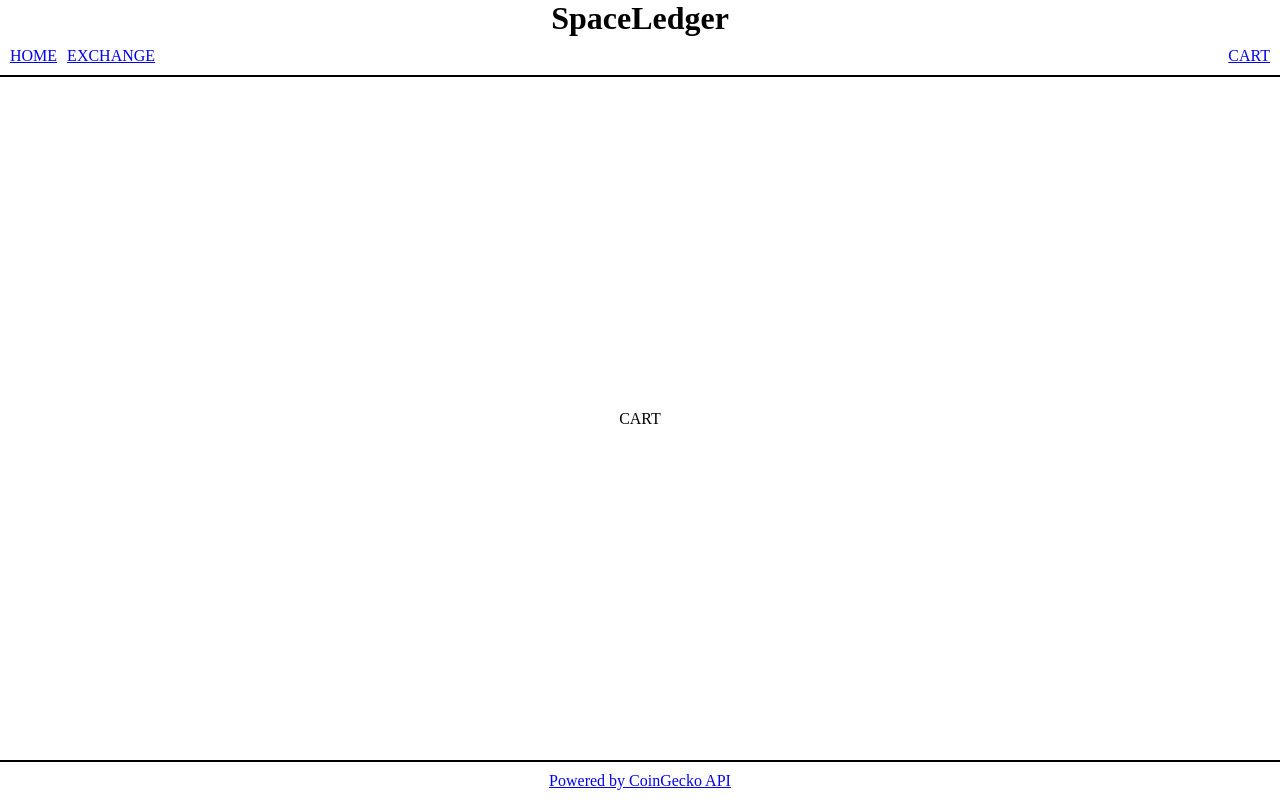
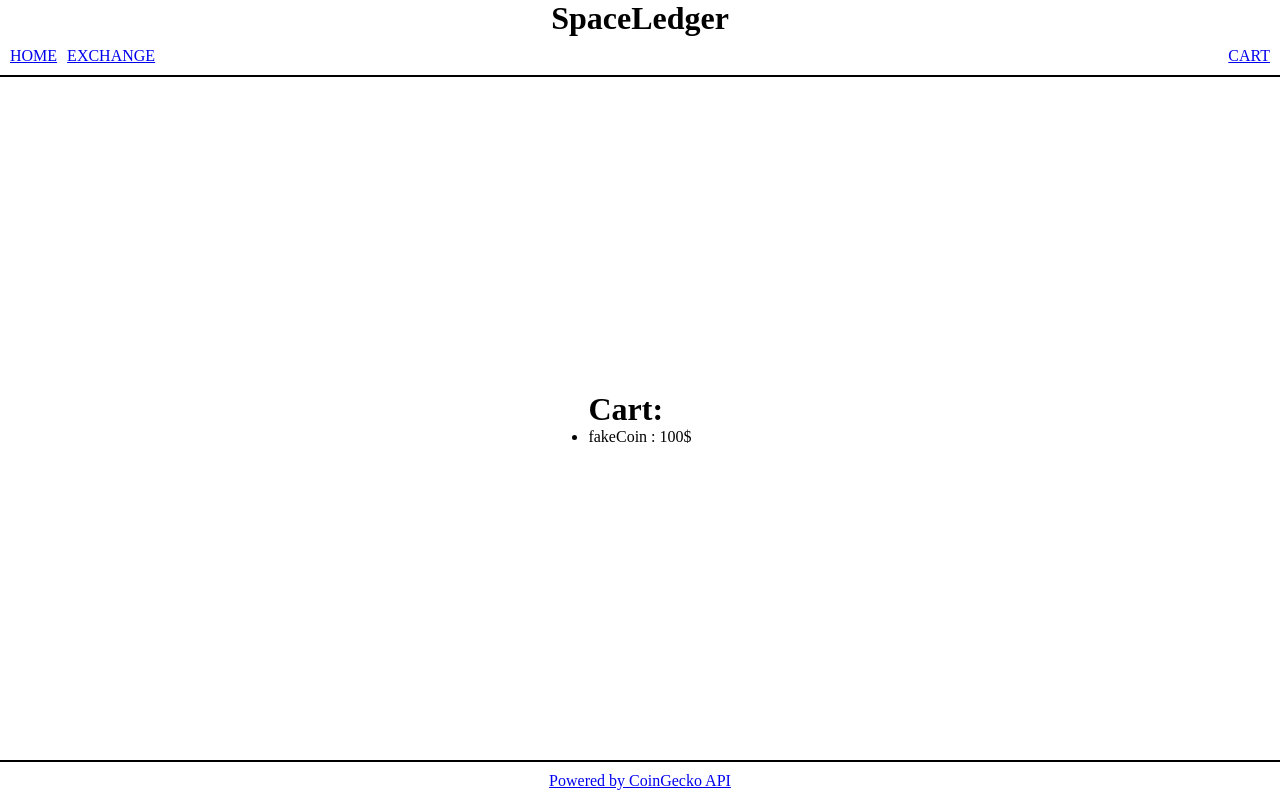
Before and after one commit to martinsmeder/shopping_cart, a React (Vite) app: page /cart in a window 1280 px wide. Built offline with nearby package versions, Linux system fonts and the light colour scheme.

Commit message:
Added dummy cart logic

```diff
--- a/src/components/Cart.jsx
+++ b/src/components/Cart.jsx
@@ -1,11 +1,23 @@
 import Footer from './Footer';
 import Header from './Header';
 
-export default function Cart() {
+export default function Cart({ cartItems }) {
   return (
     <>
       <Header />
-      <main>CART</main>
+
+      <main>
+        <div id='cartContainer'>
+          <h1>Cart:</h1>
+          <ul>
+            {cartItems.map((item) => (
+              <li key={item.id}>
+                {item.name} : {item.price}$
+              </li>
+            ))}
+          </ul>
+        </div>
+      </main>
       <Footer />
     </>
   );
--- a/src/components/Exchange.jsx
+++ b/src/components/Exchange.jsx
@@ -5,7 +5,7 @@ import Header from './Header';
 import getCoins from './api';
 import Table from './Table';
 
-export default function Exchange() {
+export default function Exchange({ cartItems, handleClick }) {
   const [coinData, setCoinData] = useState(null);
   const [error, setError] = useState(null);
   const [loading, setLoading] = useState(true);
@@ -25,7 +25,16 @@ export default function Exchange() {
     <>
       <Header />
       <main id='exchangeContainer'>
-        <Table data={coinData} />
+        <h1>REMOVE ME</h1>
+        <ul>
+          {cartItems.map((item) => (
+            <li key={item.id}>
+              {item.name} : {item.price}$
+            </li>
+          ))}
+        </ul>
+
+        <Table data={coinData} handleClick={handleClick} />
       </main>
       <Footer />
     </>
--- a/src/components/Router.jsx
+++ b/src/components/Router.jsx
@@ -2,8 +2,22 @@ import { createBrowserRouter, RouterProvider } from 'react-router-dom';
 import App from './App';
 import Exchange from './Exchange';
 import Cart from './Cart';
+import { useState } from 'react';
 
 const Router = () => {
+  const [cartItems, setCartItems] = useState([
+    { id: 1, name: 'fakeCoin', price: 100 },
+  ]);
+
+  function handleBuyClick() {
+    const newCartItems = [
+      { id: 2, name: 'bitcoin', price: 34000 },
+      { id: 3, name: 'ethereum', price: 1893 },
+    ];
+
+    setCartItems([...cartItems, ...newCartItems]);
+  }
+
   const router = createBrowserRouter([
     {
       path: '/',
@@ -11,11 +25,11 @@ const Router = () => {
     },
     {
       path: 'exchange',
-      element: <Exchange />,
+      element: <Exchange cartItems={cartItems} handleClick={handleBuyClick} />,
     },
     {
       path: 'cart',
-      element: <Cart />,
+      element: <Cart cartItems={cartItems} />,
     },
   ]);
 
--- a/src/components/Table.jsx
+++ b/src/components/Table.jsx
@@ -1,4 +1,4 @@
-export default function Table({ data }) {
+export default function Table({ data, handleClick }) {
   return (
     <table id='tableContainer'>
       <thead>
@@ -20,7 +20,7 @@ export default function Table({ data }) {
             <td className='price'>{item.price}$</td>
             <td className='buy'>
               {' '}
-              <button>Buy</button>{' '}
+              <button onClick={handleClick}>Buy</button>{' '}
             </td>
           </tr>
         ))}
```
Also changed, not shown: plan.txt.
